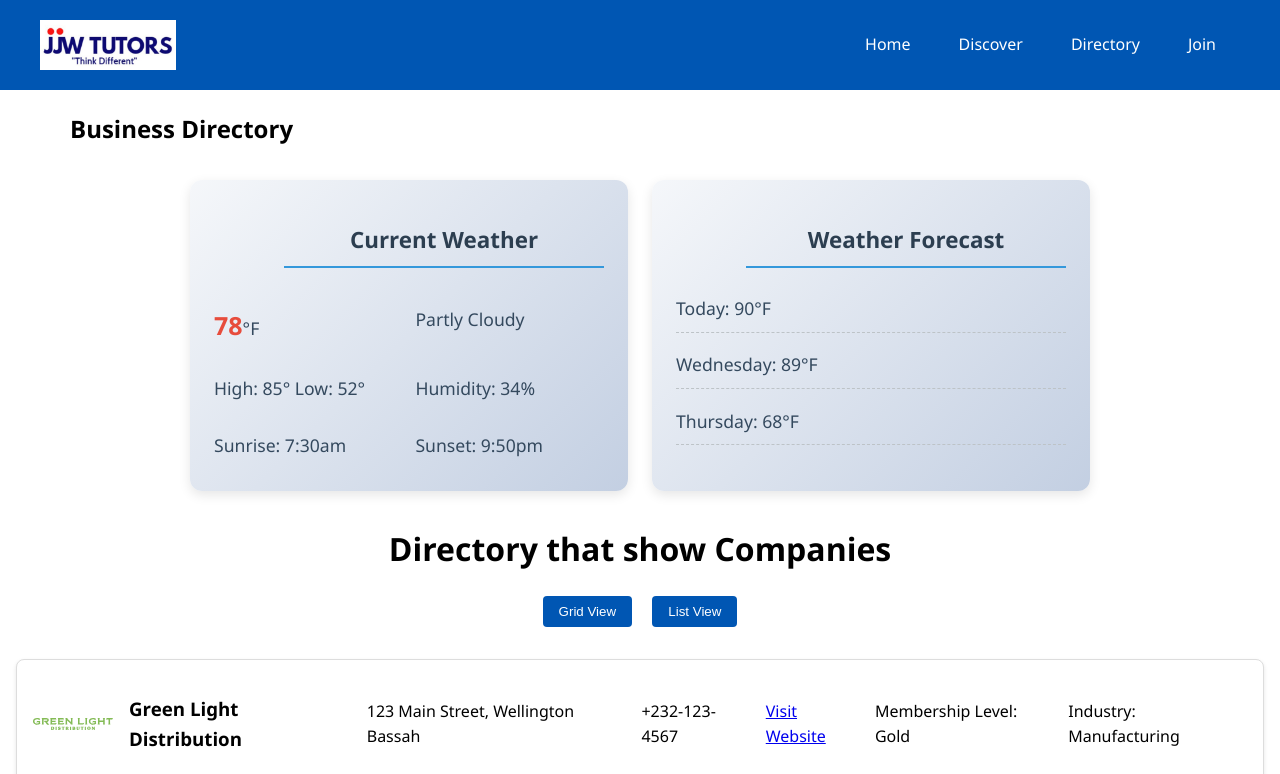
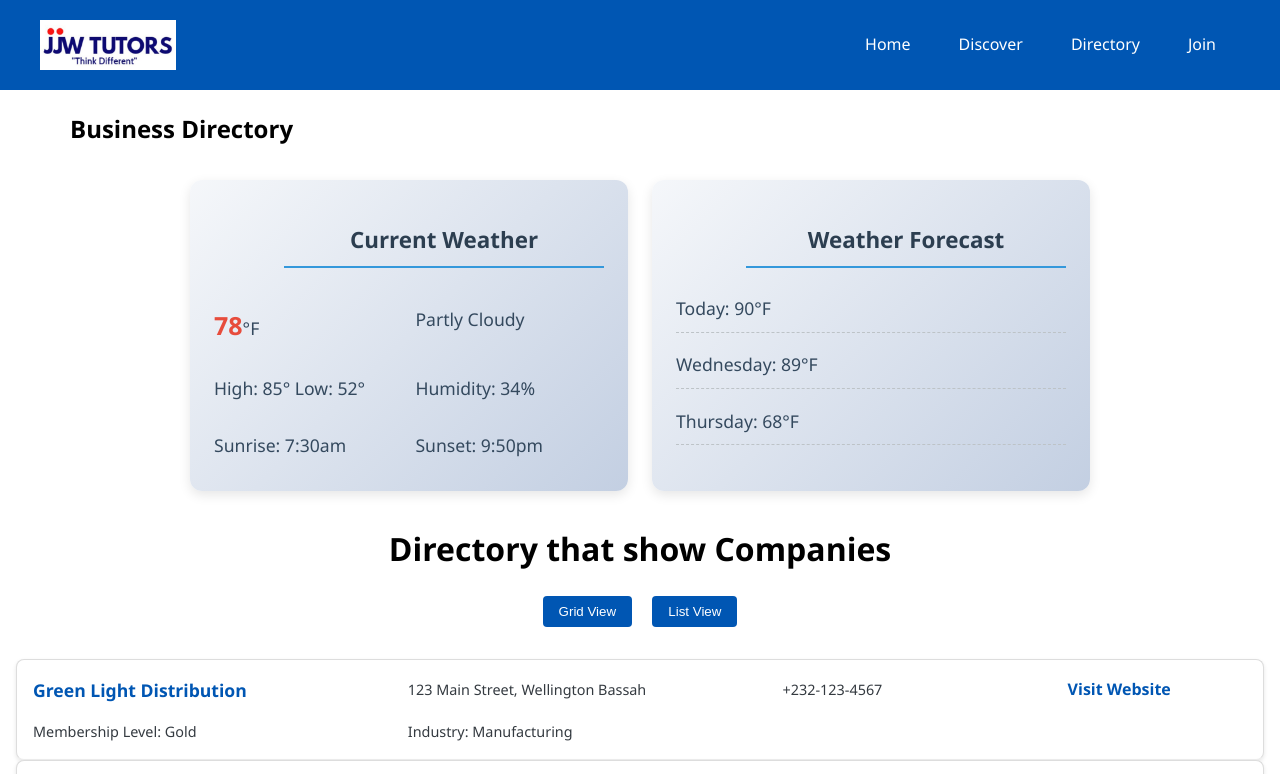
Before and after one commit to lexgerald/wdd231, a plain HTML site: page chamber/directory.html in a window 1280 px wide. Both pictures are taken after a click on the button "List View". Shown: the top 774 px of the page. Drawn offline with Linux system fonts and the light colour scheme.

Commit message:
changes made on the list view

```diff
--- a/chamber/styles/base.css
+++ b/chamber/styles/base.css
@@ -87,25 +87,79 @@
     margin: 0 auto 1rem;
   }
 
-  /* List View */
-  .list-view {
-    display: flex;
-    flex-direction: column;
-    gap: 0.5rem;
+/* List View Styles (Mobile First Approach) */
+.list-view .member-card {
+  display: grid;
+  grid-template-columns: 1fr;
+  gap: 0.5rem;
+  padding: 1rem;
+  border-bottom: 1px solid #eee;
+  background-color: white;
+}
+
+/* Hide images in list view */
+.list-view .member-card img {
+  display: none;
+}
+
+/* Compact information layout */
+.list-view .member-card h3 {
+  color: var(--primary-color);
+  margin: 0;
+  font-size: 1.1rem;
+}
+
+.list-view .member-card p {
+  margin: 0.2rem 0;
+  font-size: 0.9rem;
+  color: var(--dark-color);
+}
+
+.list-view .member-card a {
+  display: inline-block;
+  margin-top: 0.5rem;
+  color: var(--primary-color);
+  text-decoration: none;
+  font-weight: bold;
+}
+
+/* Responsive adjustments for tablets */
+@media (min-width: 480px) {
+  .list-view .member-card {
+    grid-template-columns: repeat(2, 1fr);
   }
+}
 
+/* Desktop/larger tablet view */
+@media (min-width: 768px) {
   .list-view .member-card {
-    display: flex;
-    flex-direction: row;
+    grid-template-columns: 2fr 2fr 1.5fr 1fr;
     align-items: center;
     gap: 1rem;
   }
 
-  .list-view .member-card img {
-    max-width: 80px;
+  .list-view .member-card h3,
+  .list-view .member-card p,
+  .list-view .member-card a {
     margin: 0;
   }
+}
 
+/* Hover effects for non-touch devices */
+@media (hover: hover) {
+  .list-view .member-card:hover {
+    background-color: #f8f9fa;
+    transform: translateX(2px);
+    transition: all 0.2s ease;
+  }
+}
+
+/* Optional: Add hover effect for better UX */
+.list-view .member-card:hover {
+  background-color: #e9ecef;
+  transform: translateX(4px);
+  transition: all 0.2s ease;
+}
   /* Weather Section Grid Layout */
 .weather {
     display: grid;
```
